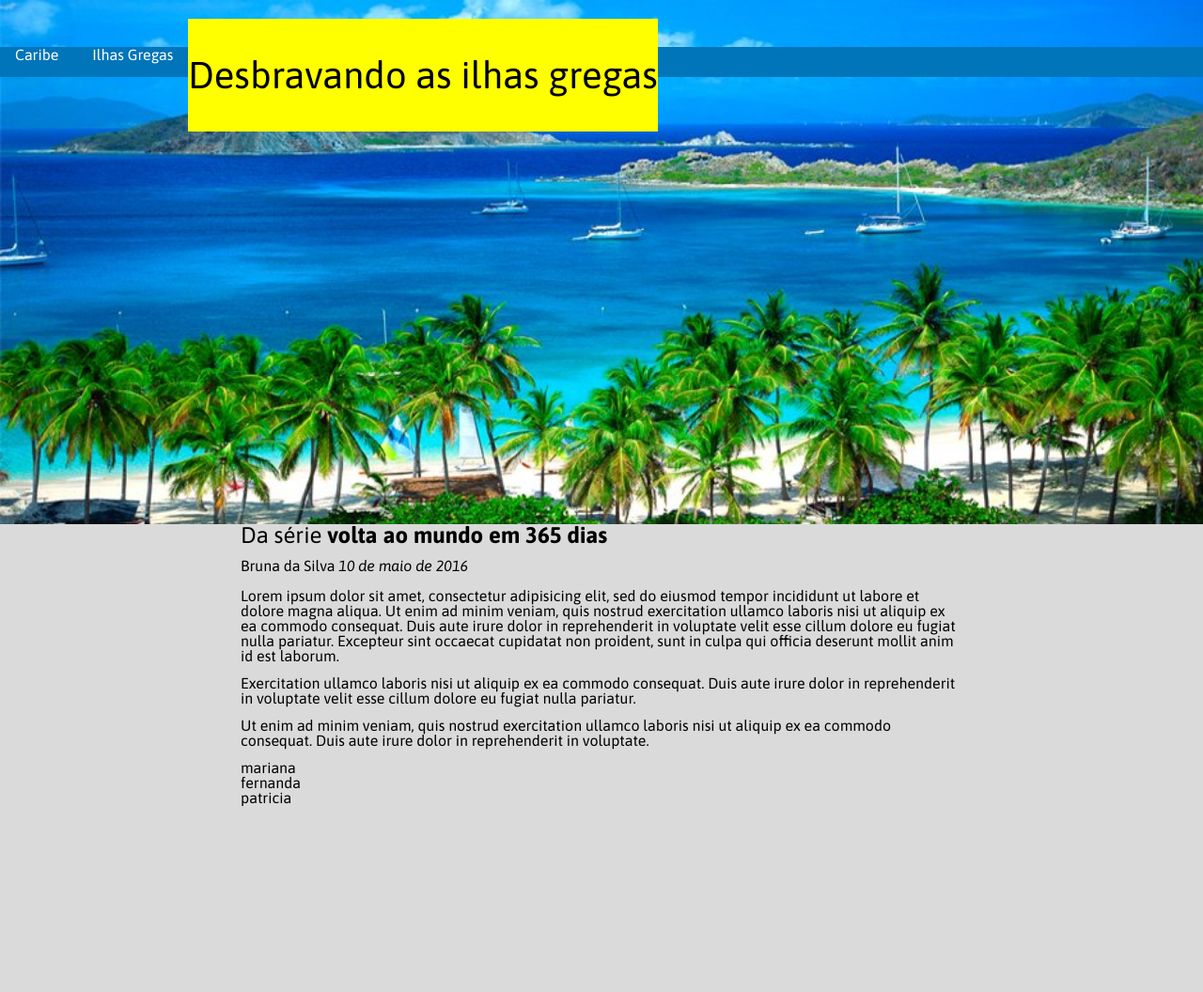
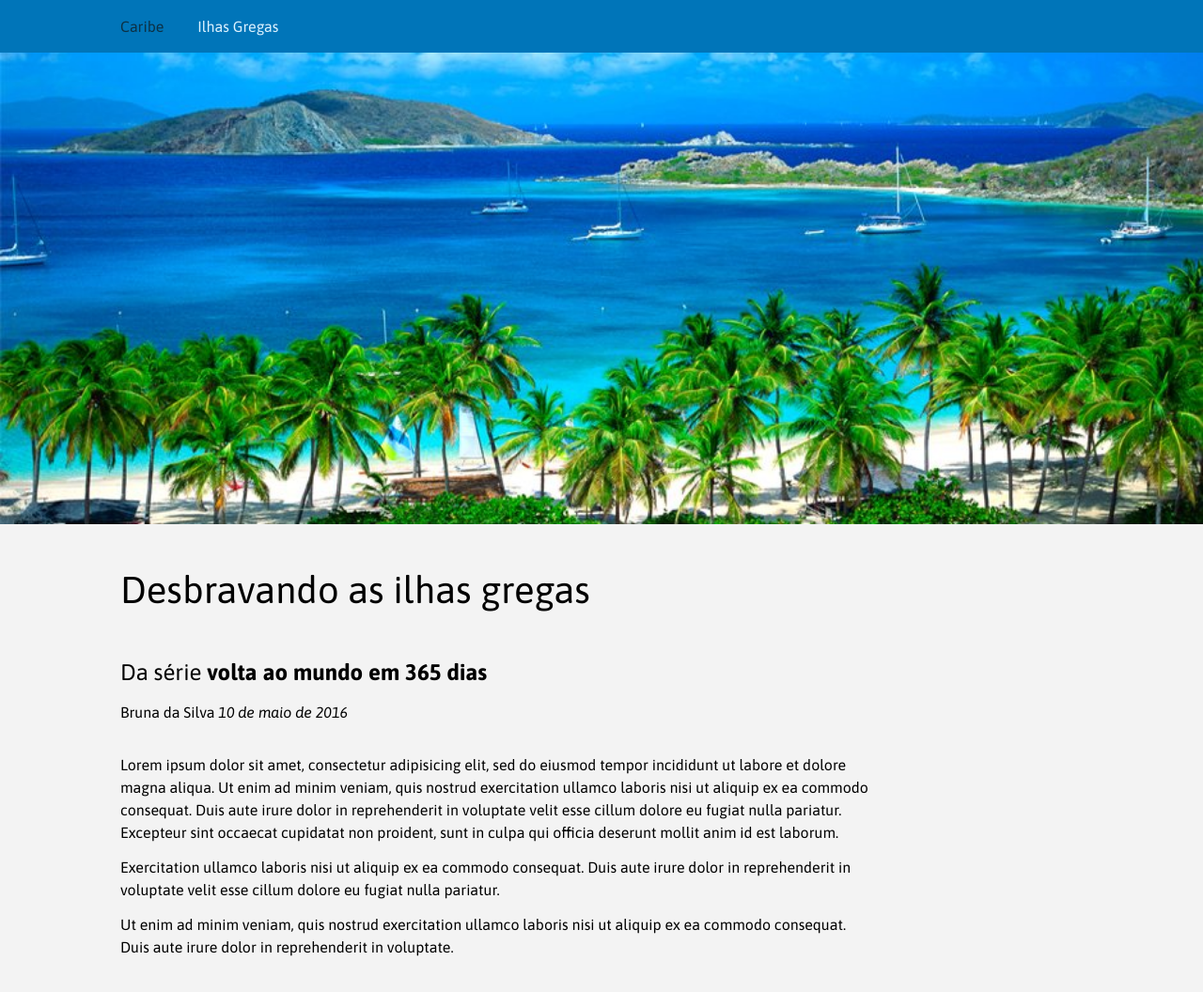
Before and after one commit to lucianaheuko/exercicio-eu-programo, a plain HTML site: page index.html in a window 1280 px wide. Shown: the whole page at 94% size. Before the commit the page ends 858 px from the top, so only its background shows below. Drawn offline with Linux system fonts and the light colour scheme.

Commit message:
ajustes no layout

```diff
--- a/index.html
+++ b/index.html
@@ -10,13 +10,11 @@
     <header>
       <nav>
         <a href="mar-do-caribe.html">Caribe</a>
-        <a href="index.html">Ilhas Gregas</a>
+        <a href="index.html" class="active">Ilhas Gregas</a>
       </nav>
     </header>
     <section class='post-container'>
       <img src="img/imagem.jpg" alt="descricao da imagem" >
-
-      <!-- meu comentario -->
       <div>
         <h1>Desbravando as ilhas gregas</h1>
         <h2>Da série <b>volta ao mundo em 365 dias</b></h2>
@@ -30,11 +28,6 @@
         <p>
           Ut enim ad minim veniam, quis nostrud exercitation ullamco laboris nisi ut aliquip ex ea commodo consequat. Duis aute irure dolor in reprehenderit in voluptate.
         </p>
-        <ul>
-          <li>mariana</li>
-          <li>fernanda</li>
-          <li>patricia</li>
-        </ul>
       </div>
     </section>
   </body>
--- a/style.css
+++ b/style.css
@@ -48,8 +48,9 @@ table {
 }
 
 body {
-  background-color: #DADADA;
+  background-color: #f3f3f3;
   font-family: 'Asap', sans-serif;
+  line-height: 1.5;
 }
 
 .post-container {
@@ -60,7 +61,7 @@ body {
 
 header {
   position: fixed;
-  top: 50px;
+  top: 0;
   left: 0;
   right: 0;
   background-color: #0075B9;
@@ -68,20 +69,27 @@ header {
 }
 
 nav {
-  position: absolute;
-  top: 0;
-  left: 0;
+  padding-left: 10%;
 }
 
 a {
-  color: white;
+  color: #0c3145;
   text-decoration: none;
   padding: 1em;
+  transition: color ease 0.3s;
+  line-height: 1;
 }
 
-a:hover {
-  color: yellow;
-  background-color: blue;
+nav a:hover {
+  color: #bde6fd;
+}
+
+nav a.active {
+  color: #dcf2ff;
+}
+
+nav a:first-child {
+  padding-left: 0;
 }
 
 img {
@@ -92,17 +100,14 @@ img {
 }
 
 div {
-  margin: 0 auto;
-  width: 60%;
+  margin: 0 auto 20vh 10%;
+  width: 80%;
+  max-width: 800px;
 }
 
 h1 {
   font-size: 2.5em;
-  background-color: yellow;
   padding: 1em 0;
-  position: absolute;
-  top: 20px;
-  left: 200px;
 }
 
 h2 {
@@ -112,7 +117,7 @@ h2 {
 
 h3 {
   font-size: 1em;
-  padding-bottom: 1em;
+  padding-bottom: 2em;
 }
 
 p {
```
Also changed, not shown: mar-do-caribe.html (+1 -6 lines), img/caribe.jpg.
